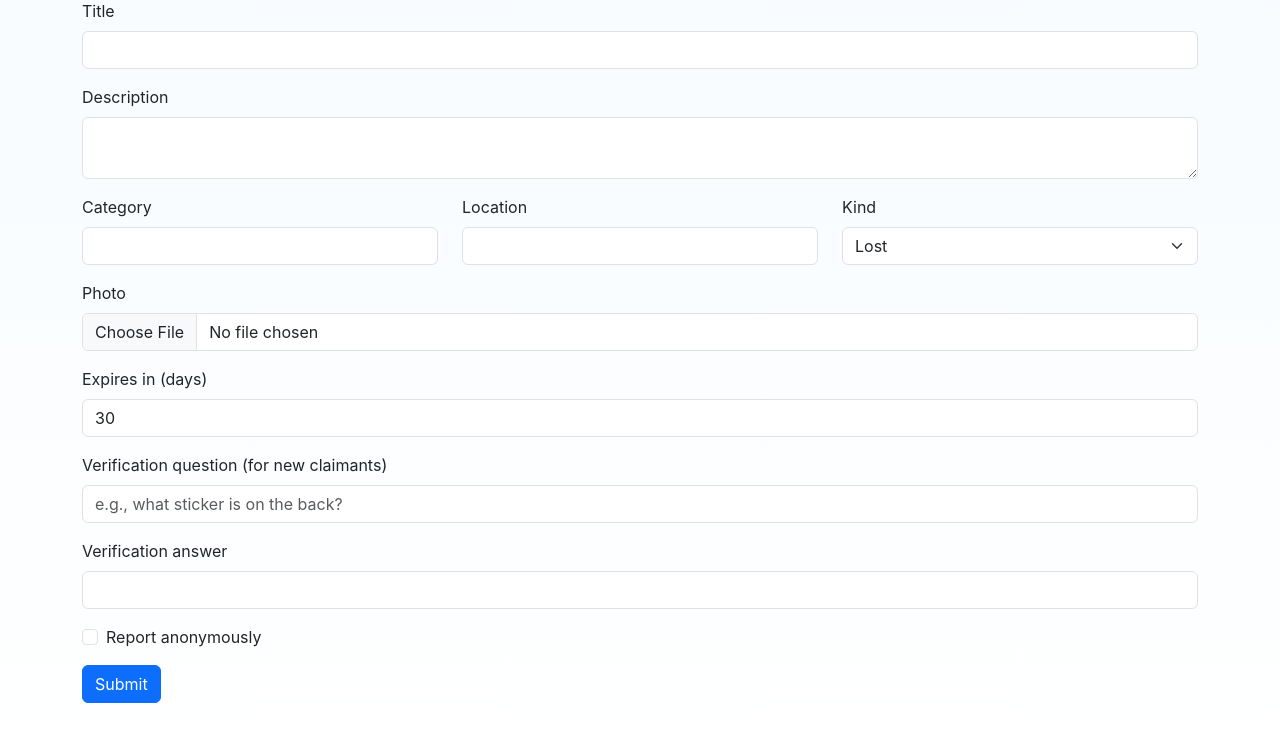
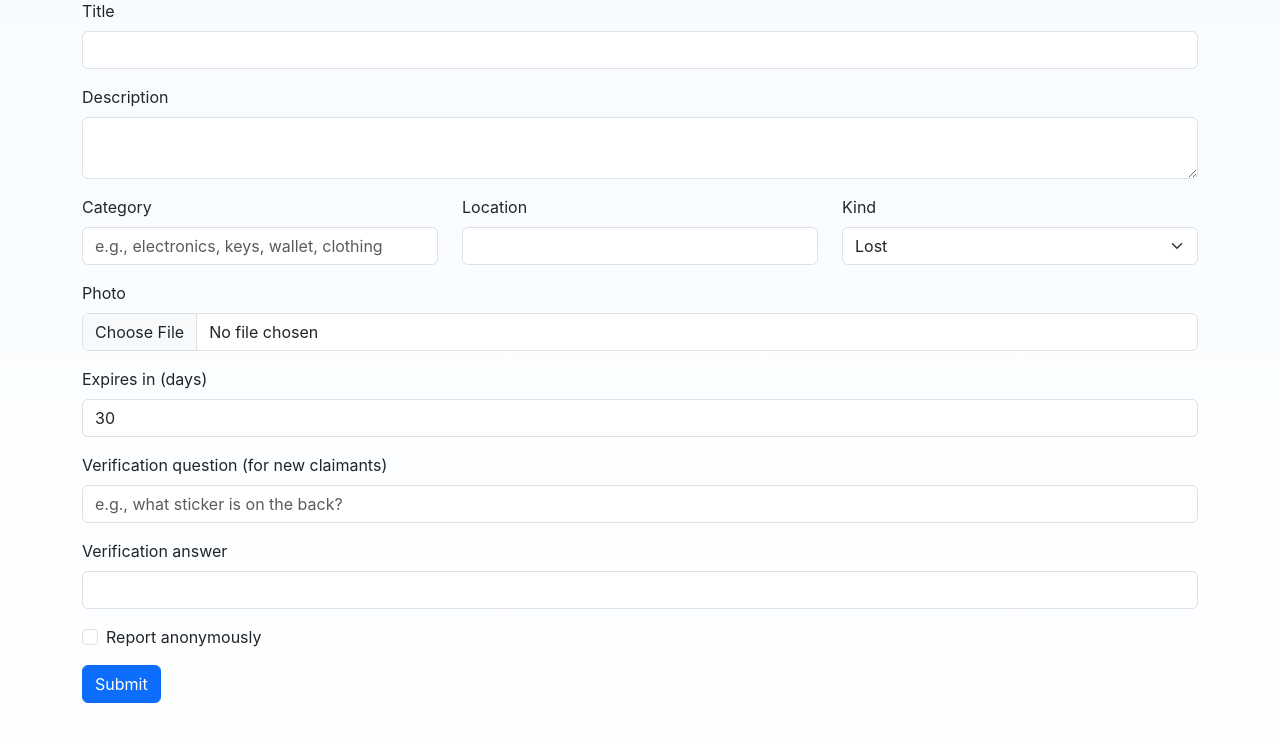
Before and after one commit to adamstone80/lostnfound, a Flask app: page /report in a window 1280 px wide. Shown: the part 195-938 px from the top of the page. Run offline with Flask 3, Linux system fonts and the light colour scheme.

Commit message:
Add placeholder text to category field on report form
Co-Authored-By: Claude Sonnet 5 <noreply@anthropic.com>

```diff
--- a/templates/report.html
+++ b/templates/report.html
@@ -13,7 +13,7 @@
     <div class="row">
       <div class="col-md-4 mb-3">
         <label class="form-label">Category</label>
-        <input class="form-control" name="category">
+        <input class="form-control" name="category" placeholder="e.g., electronics, keys, wallet, clothing">
       </div>
       <div class="col-md-4 mb-3">
         <label class="form-label">Location</label>
```
